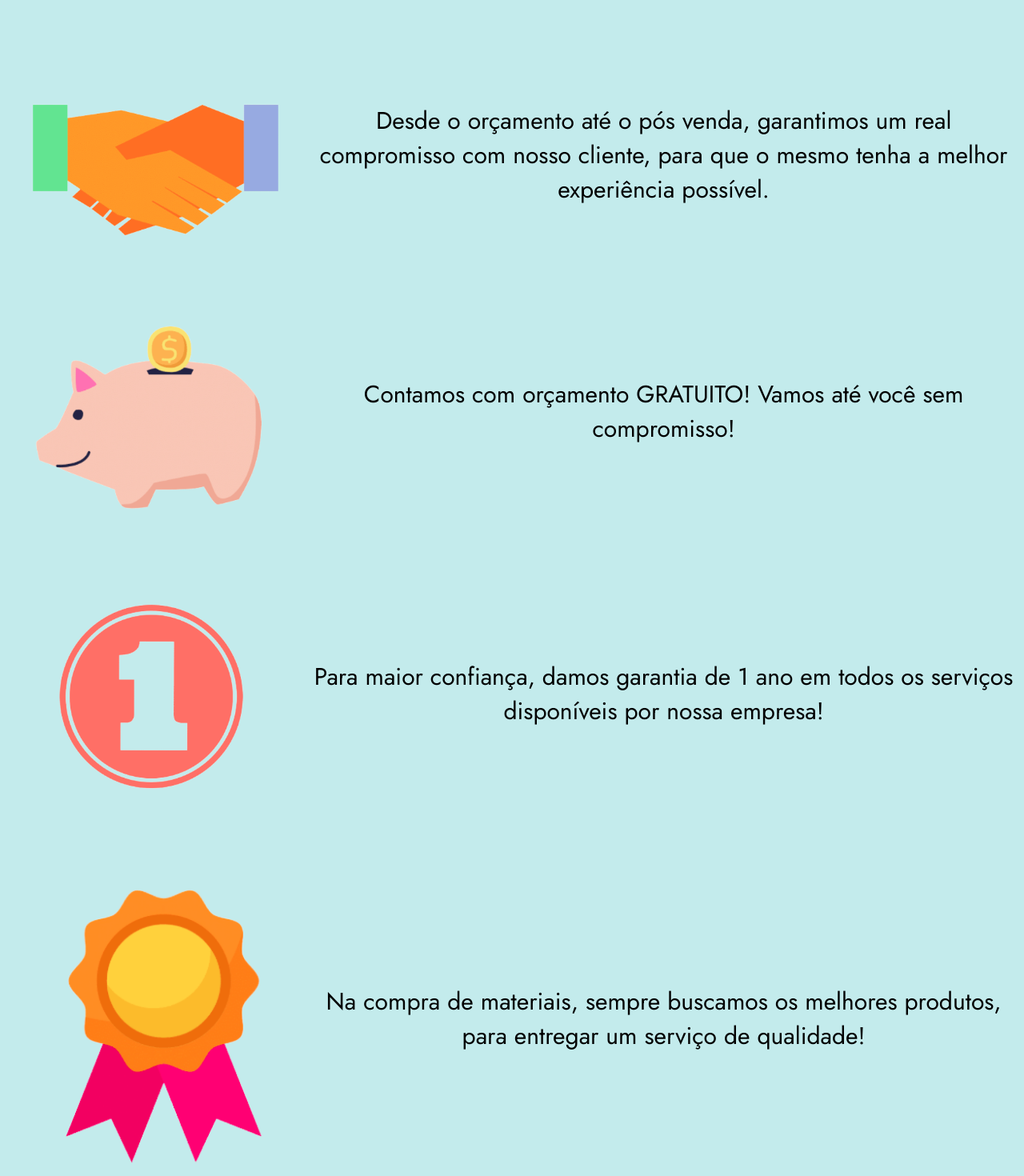
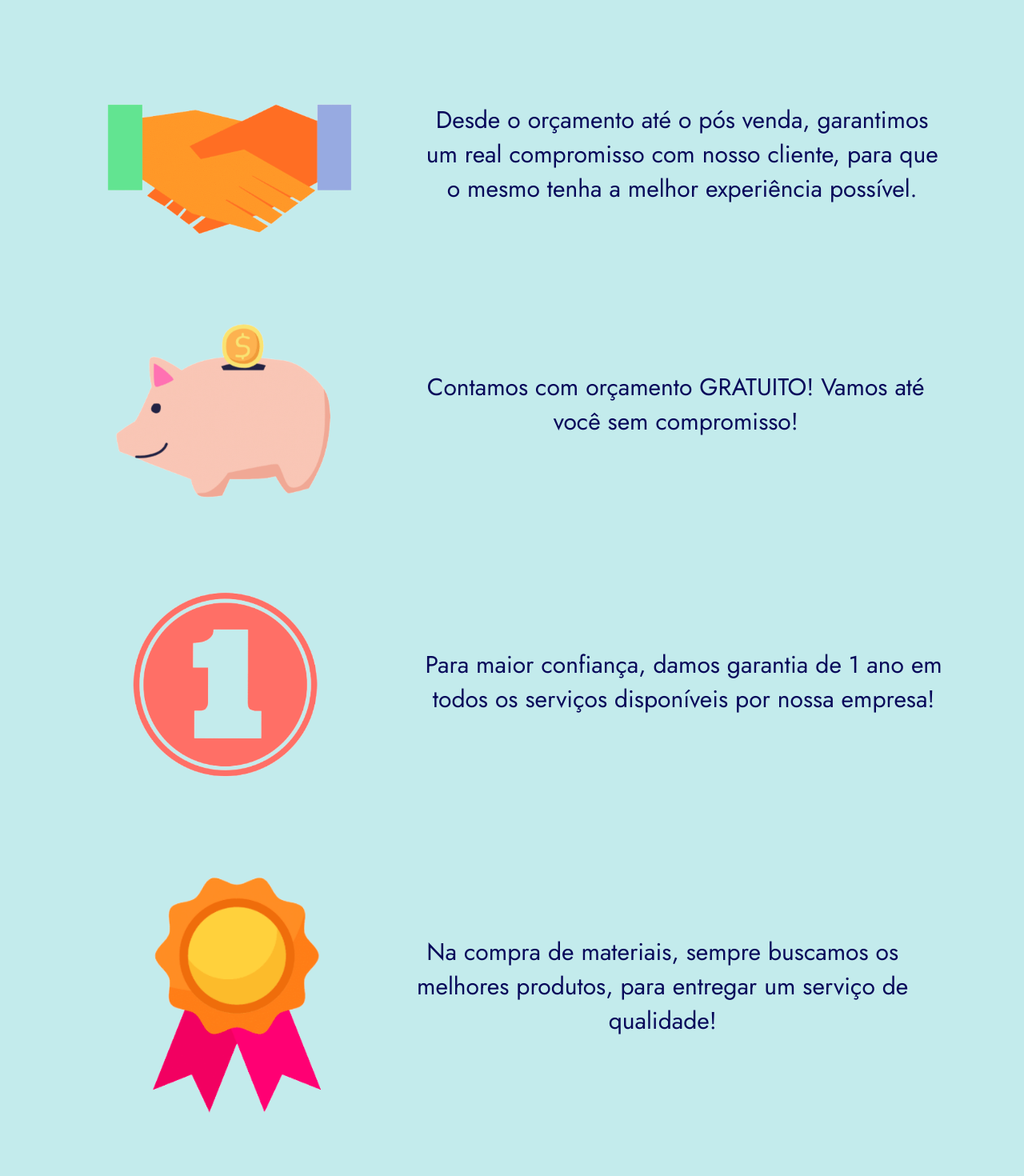
Before and after one commit to Douglas-Dorug/Site_Construcao, an Angular app: page / in a window 1280 px wide. Shown: the part 2275-3745 px from the top of the page at 80% size. After the commit the page ends 3681 px from the top, so only its background shows below. Built offline with nearby package versions, Linux system fonts and the light colour scheme; a web font is replaced by a local one.

Commit message:
ajustes home

```diff
--- a/src/app/app.component.css
+++ b/src/app/app.component.css
@@ -97,8 +97,11 @@ section {
 }
 
 @media only screen and (max-width: 600px) and (min-width: 280px) {
+ section{
+  width: 100%;
+  overflow: hidden;
 
-
+ }
   .imglogo {
     justify-content: flex-end;
     display: flex;
--- a/src/app/pages/home/home.component.css
+++ b/src/app/pages/home/home.component.css
@@ -79,6 +79,11 @@ button:hover{
   width: 500px;
   border:10px groove rgba(42, 48, 85, 0.589);
 }
+.txt-escolha{
+  max-width: 650px;
+  margin-left: 50px;
+  color: rgb(8, 8, 90);
+}
 
 @keyframes animaAspas {
   from {color:transparent;}
@@ -136,7 +141,6 @@ p{
   justify-content: center;
 }
 
-
 .compromisso{
   display: flex;
   justify-content: center;
@@ -157,20 +161,55 @@ p{
 @media only screen and (max-width: 600px) and (min-width: 280px) {
   .container{
     width: 100%;
+    overflow: hidden;
   }
   .sobre-nos{
     height: 100%;
   }
   .text-sobre-nos{
-    width:500px;
+    width:100%;
     padding:0px;
     height: 100%;
   }
   .text-efeito{
-    font-size: 30px;
+    width: 60%;
+    font-size: 20px;
   }
   .container-baixo{
     flex-direction: column;
-    width: 400px;
+  }
+  .frase-efeito{
+    height: 90%!important;
+  }
+  .gif-services{
+    overflow: hidden;
+    margin:0px;
+    width: 90%;
+  }
+  .container-baixo{
+    display: flex;
+    text-align: center;
+    overflow: hidden;
+    align-items: center;
+    justify-content: center;
+  }
+  .text-services{
+    align-items: center;
+  }
+  .linha{
+    display: none;
+  }
+  .text-vantagens{
+    border-bottom:2px solid;
+    width: 80%;
+  }
+  .compromisso{
+    flex-direction:column;
+  }
+  .imgCompromisso{
+    width:60%;
+  }
+  .txt-escolha{
+    margin: 0px;
   }
 }
--- a/src/app/pages/home/home.component.html
+++ b/src/app/pages/home/home.component.html
@@ -42,24 +42,24 @@
 <div class="images-descricoes">
   <div class="compromisso">
     <img class="imgCompromisso" src="../../../assets/compromisso.png" alt="">
-    <p>Desde o orçamento até o pós venda, garantimos um real compromisso com nosso cliente, para que o mesmo tenha a melhor experiência possível.</p>
+    <p class="txt-escolha">Desde o orçamento até o pós venda, garantimos um real compromisso com nosso cliente, para que o mesmo tenha a melhor experiência possível.</p>
   </div>
 </div>
 <div class="images-descricoes">
   <div class="compromisso">
     <img class="imgCompromisso" src="../../../assets/orcamento.png" alt="">
-    <p>Contamos com orçamento GRATUITO! Vamos até você sem compromisso!</p>
+    <p class="txt-escolha">Contamos com orçamento GRATUITO! Vamos até você sem compromisso!</p>
   </div>
 </div>
 <div class="images-descricoes">
   <div class="compromisso">
     <img class="imgCompromisso" src="../../../assets/garantia.png" alt="">
-    <p>Para maior confiança, damos garantia de 1 ano em todos os serviços disponíveis por nossa empresa!</p>
+    <p class="txt-escolha">Para maior confiança, damos garantia de 1 ano em todos os serviços disponíveis por nossa empresa!</p>
   </div>
 </div>
 <div class="images-descricoes">
   <div class="compromisso">
     <img class="imgCompromisso" src="../../../assets/qualidade.png" alt="">
-    <p>Na compra de materiais, sempre buscamos os melhores produtos, para entregar um serviço de qualidade!</p>
+    <p class="txt-escolha">Na compra de materiais, sempre buscamos os melhores produtos, para entregar um serviço de qualidade!</p>
   </div>
 </div>
```
